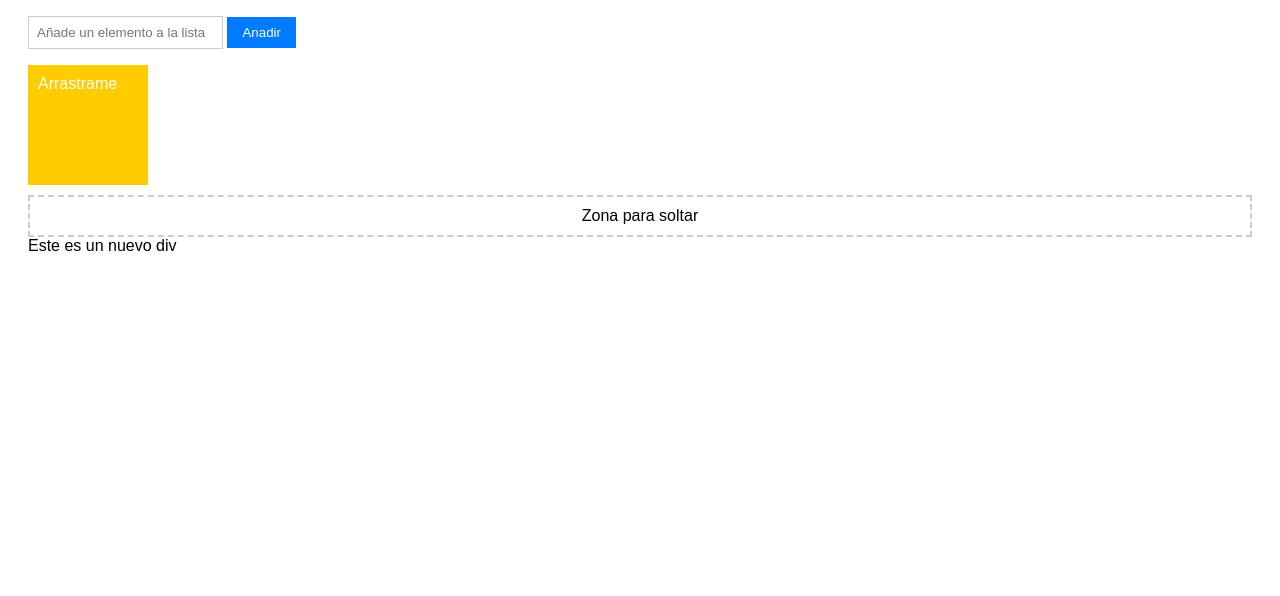
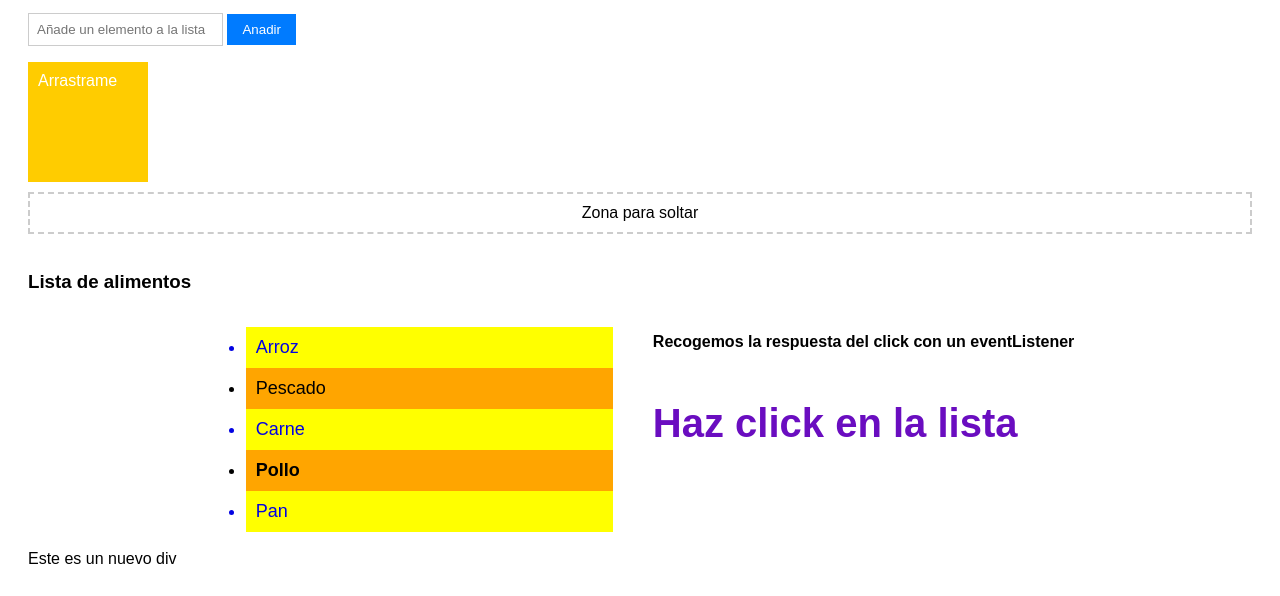
Before and after one commit to RaquelGonSan/manipulandoDOM, a website built with Vite: page index.html in a window 1280 px wide. Shown: the part 710-1306 px from the top of the page. Before the commit the page ends 993 px from the top, so only its background shows below. Built offline with nearby package versions, Linux system fonts and the light colour scheme.

Commit message:
nuevos eventos de manipulacion del DOM

```diff
--- a/index.html
+++ b/index.html
@@ -16,7 +16,7 @@
     <div class="old-div">
       Este div se eliminará
     </div>
-
+    <br>
     <input type="text" id="filterInput" placeholder="Filtrar elementos">
     <ul class="list">
       <li>Phyton</li>
@@ -27,7 +27,7 @@
 
     <button class="btnClick">Click</button>
 
-    <h1>Lista de elementos dinamicos</h1>
+    <h3>Lista de elementos dinamicos</h3>
     <div>
       <input type="text" id="itemInput" placeholder="Añade un elemento a la lista">
       <button id="addButton">Anadir</button>
@@ -37,12 +37,35 @@
     <div id="draggable" draggable="true">Arrastrame</div>
     <div id="dropzone">Zona para soltar</div>
 
+    <br>
+
+    <h3>Lista de alimentos</h3>
+    <div class="lista_div">
+
+      <ul class="lista_comida">
+        <li class="comida fondo_amarillo">Arroz</li>
+        <li class="comida fondo_naranja">Pescado</li>
+        <li class="comida fondo_amarillo">Carne</li>
+        <li class="comida fondo_naranja">Pollo</li>
+        <li class="comida fondo_amarillo">Pan</li>
+      </ul>
+      <div class="block_respuesta">
+        <h4 class="title_lista">Recogemos la respuesta del click con un eventListener</h4>
+        <h3 class="respuesta">Haz click en la lista</h3>
+      </div>
+
+
+  </div>
 
 
 
 
 
 
-    <script type="module" src="/main.js"></script>
+
+
+
+
+    <script type="text/javascript" src="/main.js"></script>
   </body>
 </html>
--- a/main.js
+++ b/main.js
@@ -82,3 +82,47 @@ dropzone.addEventListener('drop', function(){
   draggable.style.display = 'block';
   this.append(draggable);
 })
+
+const orange_class = document.getElementsByClassName('fondo_naranja');
+//console.log(orange_class);
+orange_class[1].classList.add('txt_negrita');
+
+const yellow_class = document.querySelectorAll('.fondo_amarillo');
+//console.log(yellow_class);
+yellow_class.forEach(element => {
+  element.classList.add('txt_azul');
+});
+
+const lista_comida = document.getElementsByClassName('comida');
+console.log(lista_comida[2]);
+//console.log(lista_comida.parentNode)
+//console.log(lista_comida.parentElement)
+
+
+
+const lista_comidas = document.getElementsByClassName('comida');
+console.log(lista_comidas);
+for (comida of lista_comidas) {
+  console.log(comida);
+  comida.addEventListener('click', hago_click);
+}
+
+
+function hago_click(event){
+  let elemento = event.target.innerHTML;
+  let respuesta = document.querySelector('.respuesta');
+  respuesta.innerHTML = elemento;
+ }
+
+// a traves de funcion flecha
+//funcion flecha
+for (comida of lista_comidas) {
+   console.log(comida);
+   comida.addEventListener('click', (event) => {
+    let elemento = event.target.innerHTML;
+    let respuesta = document.querySelector('.respuesta');
+    respuesta.innerHTML = elemento;
+  });
+}
+
+element.remove
--- a/style.css
+++ b/style.css
@@ -58,3 +58,47 @@ ul {
   padding: 10px;
   cursor: move;
 }
+
+.fondo_amarillo{
+  background-color: yellow;
+  padding: 10px;
+}
+
+.fondo_naranja{
+  background-color: orange;
+  padding: 10px;
+}
+
+.lista_comida{
+  width: 30%;
+  font-size: 18px;
+
+
+}
+
+.txt_negrita{
+  font-weight: bold;
+}
+
+.txt_azul{
+  color: rgb(3, 3, 226);
+
+}
+
+.lista_div{
+  display: flex;
+  justify-content: center;
+}
+
+.title_lista{
+  margin-left: 40px;
+  width: 100%;
+}
+
+.respuesta{
+  margin-left: 40px;
+  margin-top: 50px;
+  color: rgb(106, 13, 192);
+  font-size: 40px;
+
+}
```
